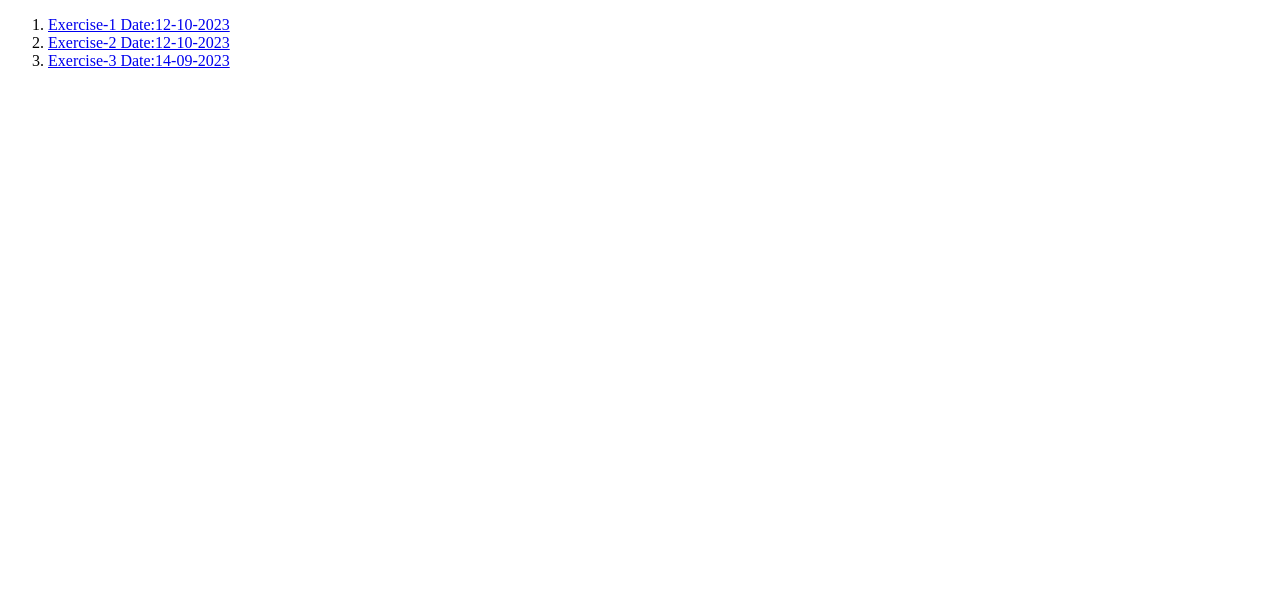
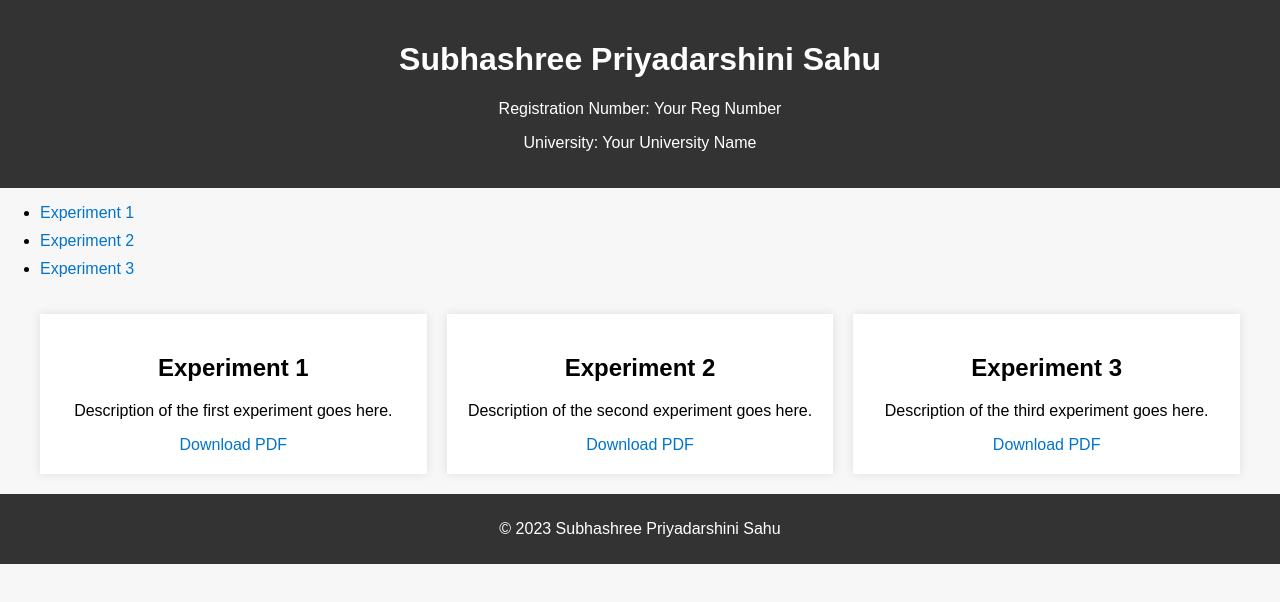
Before and after one commit to 31Subhashree/pu_web_technology_lab, a plain HTML site: page Subhashree_html/Portal.html in a window 1280 px wide. Drawn offline with Linux system fonts and the light colour scheme.

Commit message:
Update Portal.html

```diff
--- a/Subhashree_html/Portal.html
+++ b/Subhashree_html/Portal.html
@@ -1,13 +1,95 @@
 <!DOCTYPE html>
-<html>
-    <head>
-    </head>
-    <body>
-        <ol>
-            <li><a href="1Cityinfo.html" >Exercise-1 Date:12-10-2023</a></li>
-            <li><a href="2linesColor.html" >Exercise-2 Date:12-10-2023</a></li>
-            <li><a href="3population.html" >Exercise-3 Date:14-09-2023</a></li>
-        </ol>
-        <!-- <a href="" -->
-    </body>
+<html lang="en">
+<head>
+    <meta charset="UTF-8">
+    <meta name="viewport" content="width=device-width, initial-scale=1.0">
+    <title>Subhashree Priyadarshini Sahu | Laboratory Experiments Portal</title>
+    <link rel="stylesheet" href="styles.css">
+    <style>
+        /* styles.css */
+
+body {
+    font-family: Arial, sans-serif;
+    margin: 0;
+    padding: 0;
+    background-color: #f7f7f7;
+}
+
+header {
+    background-color: #333;
+    color: white;
+    text-align: center;
+    padding: 20px;
+}
+
+main {
+    display: grid;
+    grid-template-columns: repeat(auto-fill, minmax(300px, 1fr));
+    gap: 20px;
+    max-width: 1200px;
+    margin: 0 auto;
+    padding: 20px;
+}
+
+.experiment-card {
+    background-color: white;
+    padding: 20px;
+    box-shadow: 0 0 10px rgba(0, 0, 0, 0.1);
+    text-align: center;
+}
+
+a {
+    display: block;
+    margin-top: 10px;
+    color: #0074cc;
+    text-decoration: none;
+}
+
+a:hover {
+    text-decoration: underline;
+}
+
+footer {
+    background-color: #333;
+    color: white;
+    text-align: center;
+    padding: 10px;
+}
+
+    </style>
+</head>
+<body>
+    <header>
+        <h1>Subhashree Priyadarshini Sahu</h1>
+        <p>Registration Number: Your Reg Number</p>
+        <p>University: Your University Name</p>
+    </header>
+    <nav>
+        <ul>
+            <li><a href="#experiment1">Experiment 1</a></li>
+            <li><a href="#experiment2">Experiment 2</a></li>
+            <li><a href="#experiment3">Experiment 3</a></li>
+        </ul>
+    </nav>
+    <main>
+        <section class="experiment-card" id="experiment1">
+            <h2>Experiment 1</h2>
+            <p>Description of the first experiment goes here.</p>
+            <a href="experiment1.pdf" target="_blank">Download PDF</a>
+        </section>
+        <section class="experiment-card" id="experiment2">
+            <h2>Experiment 2</h2>
+            <p>Description of the second experiment goes here.</p>
+            <a href="experiment2.pdf" target="_blank">Download PDF</a>
+        </section>
+        <section class="experiment-card" id="experiment3">
+            <h2>Experiment 3</h2>
+            <p>Description of the third experiment goes here.</p>
+            <a href="experiment3.pdf" target="_blank">Download PDF</a>
+        </section>
+    </main>
+    <footer>
+        <p>&copy; 2023 Subhashree Priyadarshini Sahu</p>
+    </footer>
+</body>
 </html>
```
